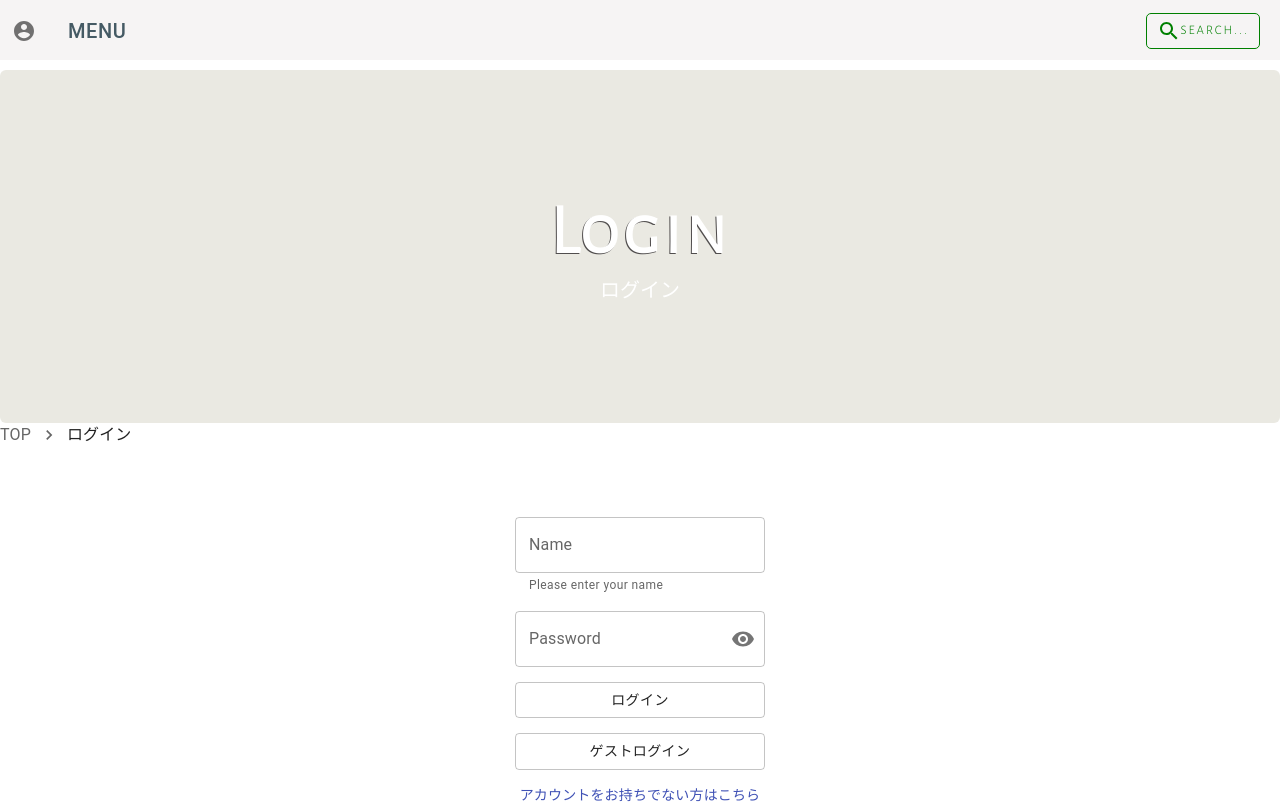
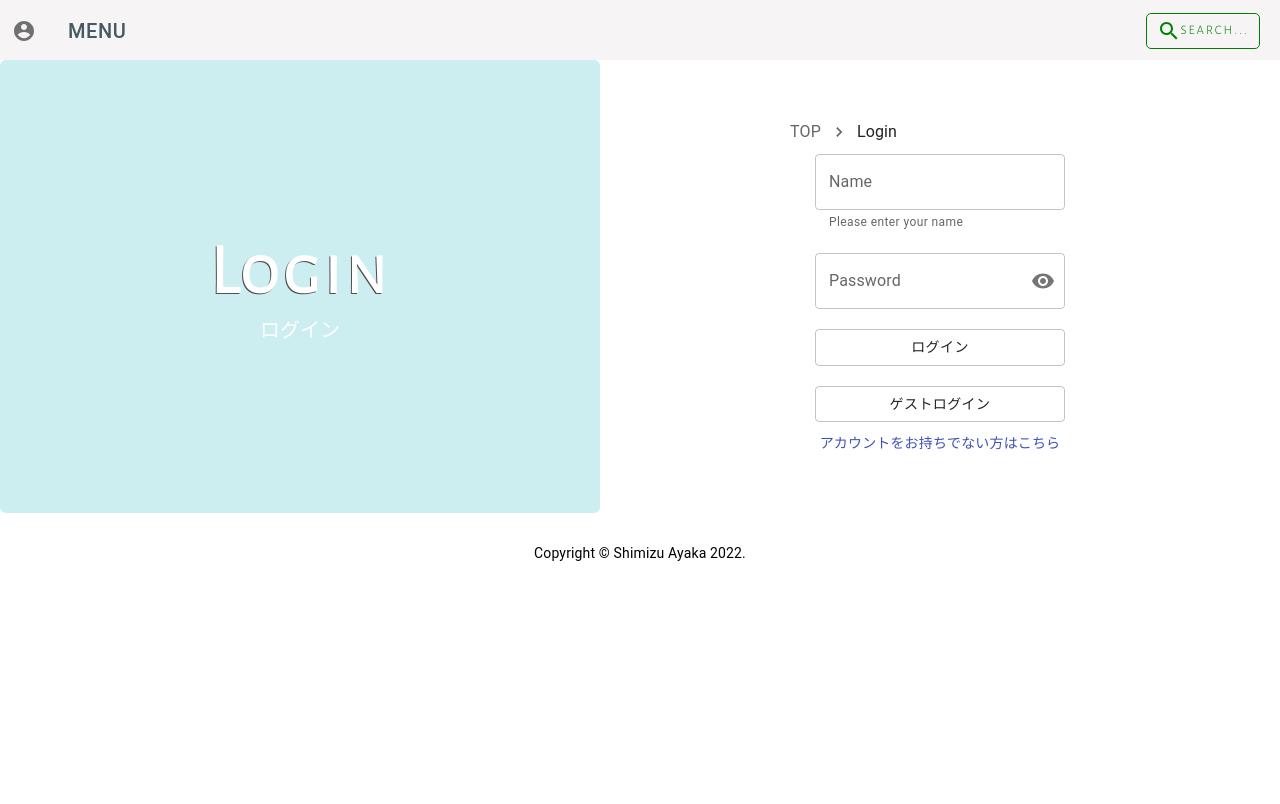
Before and after one commit to shimizu0623/cosmetic_app, a React (Create React App) app in the folder frontend/: page /login in a window 1280 px wide. Shown: the top 804 px of the page. Built offline with nearby package versions, Linux system fonts and the light colour scheme.

Commit message:
loginページのレイアウト変更

```diff
--- a/frontend/src/components/aboutEWG.jsx
+++ b/frontend/src/components/aboutEWG.jsx
@@ -15,6 +15,7 @@ export const EWG = (props) => {
 
     return(
         <>
+        <div className='MainContainer'>
           <div className="aboutEWG">
               <div className="aboutEWGImage"></div>
               <h1 className="aboutEWGTitle"> EWGってなに？</h1>
@@ -54,6 +55,7 @@ export const EWG = (props) => {
               </div>
 
           </div>
+        </div>
         </>
     )
 }
--- a/frontend/src/components/loginPage.jsx
+++ b/frontend/src/components/loginPage.jsx
@@ -25,7 +25,7 @@ export const LoginPage = () => {
         TOP
       </Link>,
       <Typography key="2" color="text.primary">
-      ログイン
+        Login
       </Typography>,
     ];
 
@@ -52,25 +52,37 @@ export const LoginPage = () => {
         event.preventDefault();
       };
 
-      const formStyle = {
+      const styleForm = {
           width:'250px',
-          marginBottom:'15px',
+          margin:'10px 0',
       }
 
       const styleLoginForm = {
-        margin: '70px auto',
+        margin: 'auto',
+        flexGrow: '1',
+      }
 
+      const styleParent = {
+        display: 'flex',
+        justifyContent: 'center',
+      }
+
+      const styleChild = {
+        flexGrow: '1',
+        maxWidth: '600px',
       }
 
 
     return(
     <>
-
-    <section className='PageTop'>
+    <div className='MainContainer' style={styleParent}>
+      <section className='Sidebar' style={styleChild}>
+        <div className='PageTop'>
           <h1>Login</h1>
           <p>ログイン</p>
+        </div>
       </section>
-
+      <section className='LoginForm' style={styleLoginForm}>
           <Stack spacing={2} >
             <Breadcrumbs
             separator={<NavigateNextIcon fontSize="small" />}
@@ -80,17 +92,15 @@ export const LoginPage = () => {
             {breadcrumbs}
             </Breadcrumbs>
           </Stack>
-
-    <div className='LoginForm' style={styleLoginForm}>
           <Box>
           <TextField
-            style={formStyle}
+              style={styleForm}
               helperText="Please enter your name"
               id="demo-helper-text-aligned"
               label="Name"
               />
           </Box>
-        <FormControl  variant="outlined" style={formStyle}>
+          <FormControl  variant="outlined" style={styleForm}>
             <InputLabel htmlFor="outlined-adornment-password">Password</InputLabel>
             <OutlinedInput
               id="outlined-adornment-password"
@@ -114,7 +124,7 @@ export const LoginPage = () => {
           </FormControl>
           <Box>
           <Button
-          style={formStyle}
+            style={styleForm}
             variant="outlined"
             to="/sign-in"
             >
@@ -123,7 +133,7 @@ export const LoginPage = () => {
           </Box>
           <Box>
           <Button
-          style={formStyle}
+            style={styleForm}
             variant="outlined"
             to="/sign-in"
             >
@@ -139,7 +149,7 @@ export const LoginPage = () => {
           >
           アカウントをお持ちでない方はこちら
           </Link>
-
+      </section>
     </div>
     </>
     )
--- a/frontend/src/components/topPage.jsx
+++ b/frontend/src/components/topPage.jsx
@@ -16,6 +16,7 @@ export const TopPage = (props) => {
 
     return(
         <>
+        <div className='MainContainer'>
             <div className="top">
             <div className="topImage"></div>
             <h1 className="topTitle">毎日手にする化粧品<br />
@@ -44,10 +45,13 @@ export const TopPage = (props) => {
                     <p>化粧品や日用品には、化学物質がたくさん使われています。</p>
                     <p>{webName}では、どの成分が安全でどれが危険なのか簡単に確認できるように、</p>
                     <p><span>化粧品原料の発がん性やアレルギー成分など項目ごとに危険度を表示</span>しています。</p>
+                </div>
+                <div className='LoginMessage'>
                     <p>スキンケアをもう一度見直してみませんか？</p>
+                    <LoginBtn />
                 </div>
-                <LoginBtn />
                     <p>全ての人が化粧品を安心して購入できるように、<span>EWG</span>に基づいた信頼性の高い役立つ情報を提供します。</p>
+            </div>
         </div>
 
         <EWG />
--- a/frontend/src/style.css
+++ b/frontend/src/style.css
@@ -8,13 +8,6 @@
   .PageTop {
     width: 200px;
   }
-}
-
-body {
-  user-select: none;
-  margin: auto;
-  text-align: center;
-  font-family: "Alegreya Sans SC";
 }
 
 header {
@@ -37,6 +30,26 @@ header {
   color: green;
 }
 
+body {
+  user-select: none;
+  margin: auto;
+  text-align: center;
+  font-family: "Alegreya Sans SC";
+}
+
+.MainContainer {
+  max-width: 1400px;
+  margin: 60px auto 0;
+}
+
+.LoginForm {
+  max-width: 300px;
+}
+
+.LoginMessage p {
+  margin: 10px auto;
+}
+
 /* .LoginBtn button {
   font-size: 17px;
   color: white;
@@ -51,8 +64,7 @@ header {
   box-shadow: 0 3px 5px 2px rgba(255 105 135 0.3);
 } */
 
-.header_search button:hover,
-.LoginBtn button:hover {
+.header_search button:hover {
   border-color: green;
   background-color: rgba(205, 226, 168, 0.612);
 }
@@ -69,15 +81,16 @@ header {
 }
 
 .PageTop {
-  background-color: rgba(225, 224, 213, 0.694);
-  max-width: 1400px;
-  margin: 70px auto 0;
-  padding: 120px 1px;
+  background-color: #cdeef1;
+  /* background-color: #4dc9b2c9; */
+  /* background-color: rgba(225, 224, 213, 0.694); */
+  padding: 170px 0;
   border-radius: 6px;
 }
 
 .PageTop h1 {
   color: white;
+  /* color: #865c6c; */
   font-size: 70px;
   text-shadow: -1px 1px 0 rgb(81, 78, 78);
   letter-spacing: 4px;
@@ -97,7 +110,7 @@ header {
 .topImage {
   width: 100%;
   height: 420px;
-  margin: 70px auto 0;
+  margin: auto 0;
   background: url("./img/cosmetic_background3.jpg");
   filter: blur(4px);
 }
@@ -105,7 +118,7 @@ header {
 .aboutEWGImage {
   width: 100%;
   height: 100%;
-  margin: 70px auto 0;
+  margin: auto 0;
   background: linear-gradient(
       120deg,
       rgba(105, 194, 199, 0.2),
@@ -225,9 +238,10 @@ header {
   background: #bee7bca5;
   border-radius: 50%;
 }
+
 .topMain {
   max-width: 1400px;
-  margin: 50px auto;
+  margin: 50px auto 0;
 }
 
 .topMain p {
```
Also changed, not shown: frontend/src/img/flower_mintblue_verticallyLong.jpg (added). Lines whose indentation alone changed are shown as unchanged.
